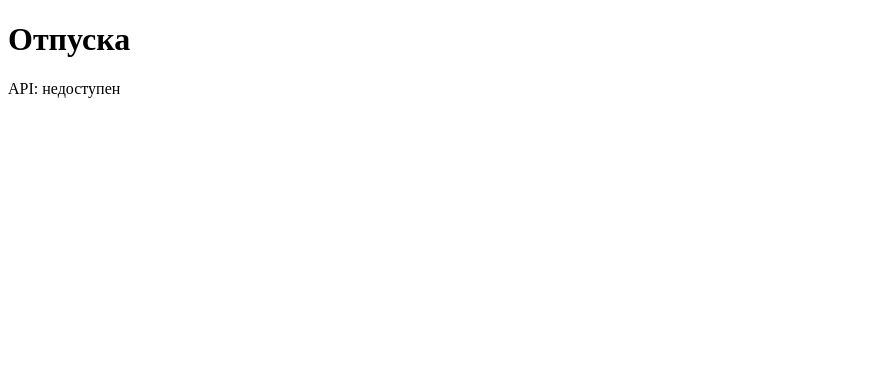
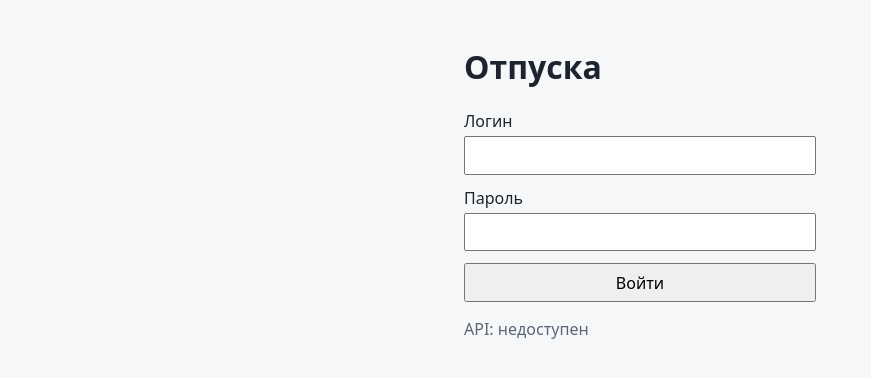
Before and after one commit to mirlanbeck/leave-management-system, a React (Vite) app in the folder apps/web/: page /login in a window 1280 px wide. Shown: the top 378 px of the page, without its empty margins (0-871 px from the left). Built offline with nearby package versions, Linux system fonts and the light colour scheme; no server answers.

Commit message:
feat: login, profile, stub pages and layout (s3)

```diff
--- a/apps/web/src/App.tsx
+++ b/apps/web/src/App.tsx
@@ -1,23 +1,29 @@
-import { useEffect, useState } from 'react';
-
-type ApiState = 'loading' | 'ok' | 'error';
+import { Navigate, Route, Routes } from 'react-router-dom';
+import { AuthProvider } from './auth/AuthContext';
+import { Layout } from './components/Layout';
+import { LoginPage } from './pages/LoginPage';
+import { ProfilePage } from './pages/ProfilePage';
+import { ApprovalsPage, HrPage } from './pages/StubPages';
+import { RequireAuth, RequireRole } from './routes/guards';
 
 export function App() {
-  const [api, setApi] = useState<ApiState>('loading');
-
-  useEffect(() => {
-    fetch('/api/health')
-      .then((res) => setApi(res.ok ? 'ok' : 'error'))
-      .catch(() => setApi('error'));
-  }, []);
-
   return (
-    <main>
-      <h1>Отпуска</h1>
-      <p data-testid="api-status">
-        API:{' '}
-        {api === 'loading' ? 'проверка…' : api === 'ok' ? 'доступен' : 'недоступен'}
-      </p>
-    </main>
+    <AuthProvider>
+      <Routes>
+        <Route path="/login" element={<LoginPage />} />
+        <Route element={<RequireAuth />}>
+          <Route element={<Layout />}>
+            <Route index element={<ProfilePage />} />
+            <Route element={<RequireRole route="approvals" />}>
+              <Route path="approvals" element={<ApprovalsPage />} />
+            </Route>
+            <Route element={<RequireRole route="hr" />}>
+              <Route path="hr" element={<HrPage />} />
+            </Route>
+          </Route>
+        </Route>
+        <Route path="*" element={<Navigate to="/" replace />} />
+      </Routes>
+    </AuthProvider>
   );
 }
--- /dev/null
+++ b/apps/web/src/components/Layout.tsx
@@ -0,0 +1,31 @@
+import { NavLink, Outlet } from 'react-router-dom';
+import { useAuth } from '../auth/AuthContext';
+import { allowedRoutes, ROUTE_PATHS, ROUTE_TITLES } from '../routes/access';
+
+export function Layout() {
+  const { profile, logout } = useAuth();
+  return (
+    <>
+      <header className="topbar">
+        <strong>Отпуска</strong>
+        {profile && (
+          <nav aria-label="Разделы">
+            {allowedRoutes(profile).map((route) => (
+              <NavLink key={route} to={ROUTE_PATHS[route]} end>
+                {ROUTE_TITLES[route]}
+              </NavLink>
+            ))}
+          </nav>
+        )}
+        <span className="spacer" />
+        {profile && <span data-testid="current-user">{profile.fullName}</span>}
+        <button type="button" onClick={logout}>
+          Выйти
+        </button>
+      </header>
+      <main>
+        <Outlet />
+      </main>
+    </>
+  );
+}
--- a/apps/web/src/main.tsx
+++ b/apps/web/src/main.tsx
@@ -1,9 +1,13 @@
 import { StrictMode } from 'react';
 import { createRoot } from 'react-dom/client';
+import { BrowserRouter } from 'react-router-dom';
 import { App } from './App';
+import './styles.css';
 
 createRoot(document.getElementById('root')!).render(
   <StrictMode>
-    <App />
+    <BrowserRouter>
+      <App />
+    </BrowserRouter>
   </StrictMode>,
 );
--- /dev/null
+++ b/apps/web/src/pages/LoginPage.tsx
@@ -0,0 +1,86 @@
+import { useEffect, useState, type FormEvent } from 'react';
+import { Navigate, useLocation } from 'react-router-dom';
+import { toProblem, type ApiProblem } from '../api/problem';
+import { useAuth } from '../auth/AuthContext';
+import { safeReturnPath } from '../auth/return-path';
+import { ErrorBox } from '../components/ErrorBox';
+import type { LoginState } from '../routes/guards';
+
+const EXPIRED_TEXT = 'Сессия истекла, войдите снова';
+
+type ApiState = 'loading' | 'ok' | 'error';
+
+export function LoginPage() {
+  const { status, login } = useAuth();
+  const location = useLocation();
+  const state = (location.state ?? {}) as LoginState;
+  const [loginName, setLoginName] = useState('');
+  const [password, setPassword] = useState('');
+  const [error, setError] = useState<ApiProblem | null>(null);
+  const [busy, setBusy] = useState(false);
+  const [api, setApi] = useState<ApiState>('loading');
+
+  useEffect(() => {
+    fetch('/api/health')
+      .then((res) => setApi(res.ok ? 'ok' : 'error'))
+      .catch(() => setApi('error'));
+  }, []);
+
+  if (status === 'authed') return <Navigate to={safeReturnPath(state.from)} replace />;
+
+  async function onSubmit(e: FormEvent) {
+    e.preventDefault();
+    setBusy(true);
+    setError(null);
+    try {
+      await login(loginName, password);
+    } catch (err) {
+      setError(toProblem(err));
+    } finally {
+      setBusy(false);
+    }
+  }
+
+  return (
+    <main className="login">
+      <h1>Отпуска</h1>
+      {/* при ошибке входа сообщение об истёкшей сессии не показывается (RULES §7-1) */}
+      {error ? (
+        <ErrorBox problem={error} />
+      ) : (
+        state.expired && (
+          <p role="status" className="notice">
+            {EXPIRED_TEXT}
+          </p>
+        )
+      )}
+      <form onSubmit={onSubmit}>
+        <label>
+          Логин
+          <input
+            name="login"
+            autoComplete="username"
+            value={loginName}
+            onChange={(e) => setLoginName(e.target.value)}
+          />
+        </label>
+        <label>
+          Пароль
+          <input
+            name="password"
+            type="password"
+            autoComplete="current-password"
+            value={password}
+            onChange={(e) => setPassword(e.target.value)}
+          />
+        </label>
+        <button type="submit" disabled={busy}>
+          Войти
+        </button>
+      </form>
+      <p data-testid="api-status" className="muted">
+        API: {api === 'loading' ? 'проверка…' : api === 'ok' ? 'доступен' : 'недоступен'}
+      </p>
+    </main>
+  );
+}
--- /dev/null
+++ b/apps/web/src/pages/ProfilePage.tsx
@@ -0,0 +1,23 @@
+import { useAuth } from '../auth/AuthContext';
+import { formatHireDate, orEmpty } from '../profile/format';
+
+/** Профиль только на чтение (RULES §7-2, §7-6). */
+export function ProfilePage() {
+  const { profile } = useAuth();
+  if (!profile) return null;
+  return (
+    <section>
+      <h1>Профиль</h1>
+      <dl>
+        <dt>Имя</dt>
+        <dd data-testid="profile-name">{profile.fullName}</dd>
+        <dt>Дата выхода на работу</dt>
+        <dd data-testid="profile-hire-date">{formatHireDate(profile.hireDate)}</dd>
+        <dt>Команда</dt>
+        <dd data-testid="profile-team">{orEmpty(profile.teamName)}</dd>
+        <dt>Руководитель</dt>
+        <dd data-testid="profile-manager">{orEmpty(profile.manager?.fullName)}</dd>
+      </dl>
+    </section>
+  );
+}
--- /dev/null
+++ b/apps/web/src/pages/StubPages.tsx
@@ -0,0 +1,18 @@
+/** Заглушки: содержимое появится в S5 и S6; нужны, чтобы проверить защиту маршрутов по роли. */
+export function ApprovalsPage() {
+  return (
+    <section>
+      <h1>Согласование заявок</h1>
+      <p className="muted">Раздел появится на этапе S5.</p>
+    </section>
+  );
+}
+
+export function HrPage() {
+  return (
+    <section>
+      <h1>Экран HR</h1>
+      <p className="muted">Раздел появится на этапе S6.</p>
+    </section>
+  );
+}
--- /dev/null
+++ b/apps/web/src/profile/format.ts
@@ -0,0 +1,11 @@
+const EMPTY = '—';
+
+/** YYYY-MM-DD → DD.MM.YYYY строкой, без Date (календарная дата не момент времени). */
+export function formatHireDate(iso: string): string {
+  const m = /^(\d{4})-(\d{2})-(\d{2})$/.exec(iso);
+  return m ? `${m[3]}.${m[2]}.${m[1]}` : iso;
+}
+
+export function orEmpty(value: string | null | undefined): string {
+  return value ? value : EMPTY;
+}
--- /dev/null
+++ b/apps/web/src/styles.css
@@ -0,0 +1,76 @@
+:root {
+  font-family: system-ui, sans-serif;
+  color: #1c2430;
+  background: #f6f7f9;
+}
+body {
+  margin: 0;
+}
+main,
+.state {
+  max-width: 52rem;
+  margin: 0 auto;
+  padding: 1.5rem 1rem;
+}
+.topbar {
+  display: flex;
+  align-items: center;
+  gap: 1rem;
+  padding: 0.75rem 1rem;
+  background: #fff;
+  border-bottom: 1px solid #d9dde3;
+}
+.topbar nav {
+  display: flex;
+  gap: 0.75rem;
+}
+.topbar a {
+  color: #34506f;
+  text-decoration: none;
+}
+.topbar a.active {
+  font-weight: 600;
+  text-decoration: underline;
+}
+.spacer {
+  flex: 1;
+}
+.login {
+  max-width: 22rem;
+}
+form {
+  display: grid;
+  gap: 0.75rem;
+}
+label {
+  display: grid;
+  gap: 0.25rem;
+}
+input,
+button {
+  font: inherit;
+  padding: 0.4rem 0.6rem;
+}
+dl {
+  display: grid;
+  grid-template-columns: max-content 1fr;
+  gap: 0.5rem 1.5rem;
+}
+dt {
+  color: #5a6677;
+}
+dd {
+  margin: 0;
+}
+.error {
+  color: #a11d1d;
+}
+.notice {
+  color: #7a5200;
+  background: #fff4d6;
+  padding: 0.5rem 0.75rem;
+  border-radius: 4px;
+}
+.muted {
+  color: #5a6677;
+}
```
Also changed, not shown: 2 other files (tests, documents, lock files or other folders).
